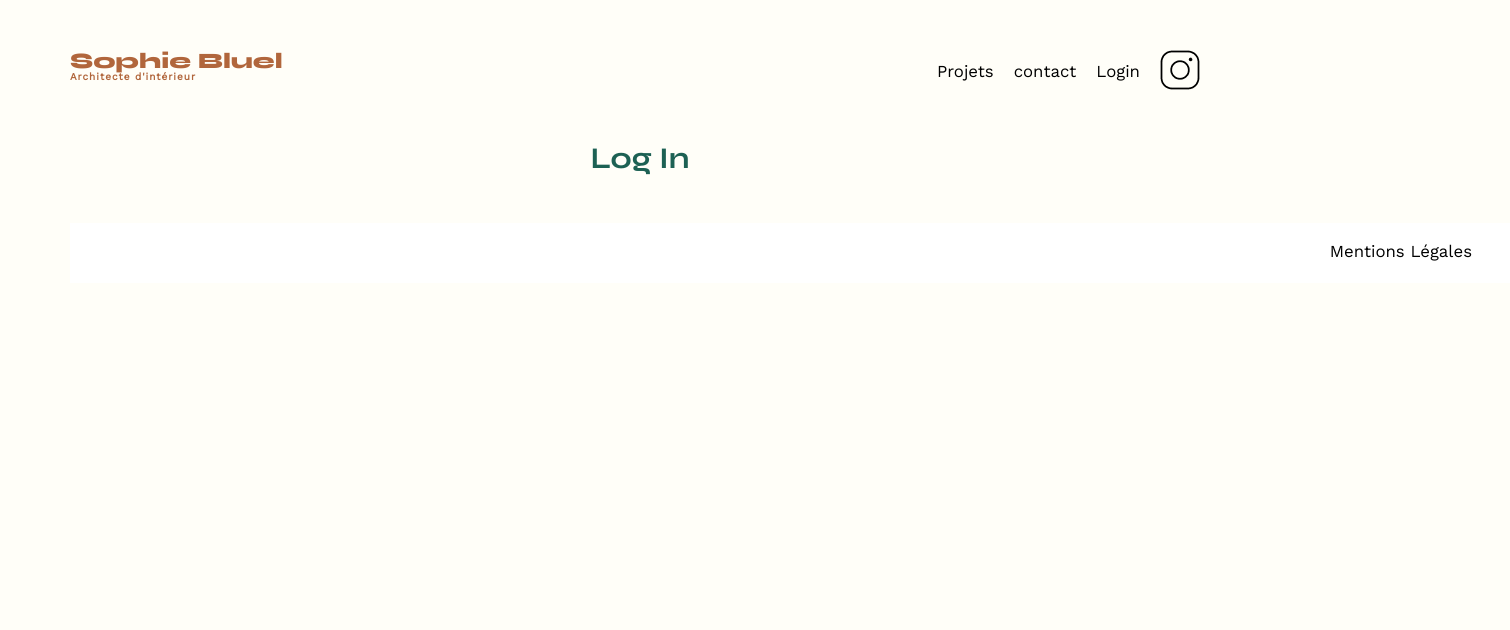
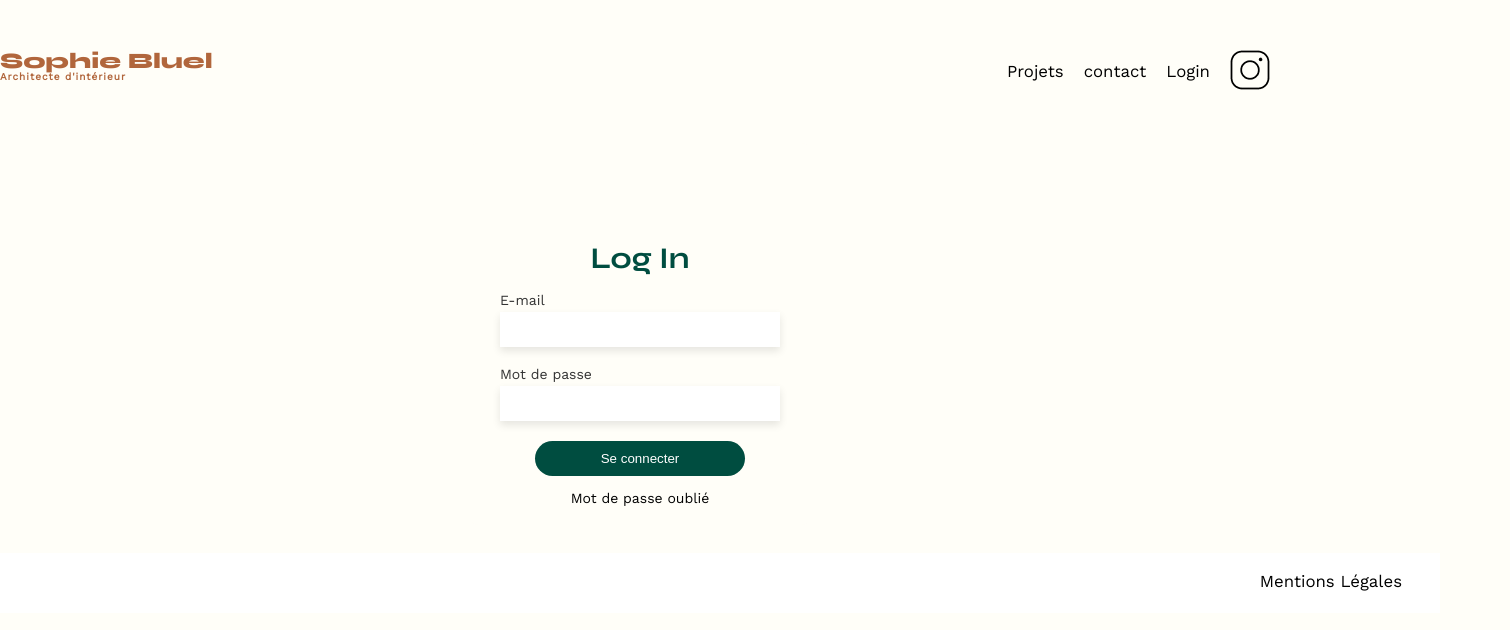
Before and after one commit to Shikacho/Projet-n3, a plain HTML site: page login.html in a window 1280 px wide. Shown: the whole page, 1510 px wide, since content can reach past the window. Drawn offline with nearby package versions, Linux system fonts and the light colour scheme.

Commit message:
page de connexion ajouté

```diff
--- a/assets/style.css
+++ b/assets/style.css
@@ -1,9 +1,5 @@
-/* http://meyerweb.com/eric/tools/css/reset/
-   v2.0 | 20110126
-   License: none (public domain)
-*/
 
-html, body, div, span, applet, object, iframe,
+html,body, div, span, applet, object, iframe,
 h1, h2, h3, h4, h5, h6, p, blockquote, pre,
 a, abbr, acronym, address, big, cite, code,
 del, dfn, em, img, ins, kbd, q, s, samp,
@@ -23,11 +19,21 @@ time, mark, audio, video {
 	font: inherit;
 	vertical-align: baseline;
 }
-/* HTML5 display-role reset for older browsers */
+
 article, aside, details, figcaption, figure,
 , header, hgroup, menu, nav, section {
 	display: block;
 }
+.login-html {
+	margin: 0;
+	padding: 0;
+	border: 0;
+	font-size: 100%;
+	font: inherit;
+	vertical-align: baseline;
+	height: 100%;
+}
+
 body {
 	line-height: 1;
 }
@@ -46,9 +52,9 @@ table {
 	border-collapse: collapse;
 	border-spacing: 0;
 }
-/** end reset css**/
+
 body {
-	max-width: 1140px;
+	max-width: 1440px;
 	margin:auto;
 	font-family: 'Work Sans' ;
 	font-size: 14px;
@@ -241,3 +247,95 @@ nav a:hover {
 	color:#B1663C;
 
 }
+
+.login-body {
+    font-family: Arial, sans-serif;
+    background-color: #f8f8f2;
+    display: flex;
+    justify-content: center;
+    align-items: center;
+    height: 1024px;
+    margin: 0;
+}
+
+.login-container {
+    text-align: center;
+    width: 100%;
+}
+
+.login-form {
+    background-color: #FFFEF8;
+    padding: 20px;
+    border-radius: 8px;
+    width: 300px;
+    margin: auto;
+    text-align: center;
+	padding-top: 100px;
+}
+
+.login-title {
+    margin-bottom: 20px;
+    color: #004d40;
+}
+
+.login-label {
+    display: block;
+    text-align: left;
+    margin-bottom: 5px;
+    color: #333;
+	padding-left: 10px;
+}
+
+.login-input {
+    width: calc(100% - 20px);
+    padding: 10px;
+    margin-bottom: 20px;
+    border: 1px  #ccc;
+    box-shadow: 0 4px 8px rgba(0, 0, 0, 0.1);
+    box-sizing: border-box;
+}
+
+.login-button {
+    background-color: #004d40;
+    color: white;
+    padding: 10px 20px;
+    border: none;
+    border-radius: 25px;
+    cursor: pointer;
+    width: 70%;
+}
+
+.login-button:hover {
+    background-color: #00332d;
+}
+
+.forgot-password {
+    display: block;
+    margin-top: 15px;
+    color: black;
+    text-decoration: none;
+}
+
+.forgot-password:hover {
+    text-decoration: underline;
+}
+
+.login-footer {
+	display: block;
+	background-color: white;
+	width: 1440px;
+	height: 60px;
+	padding: none;
+	margin : none;
+}
+.login-footer nav ul {
+	display: flex;
+	justify-content: flex-end;
+	margin: 2em;
+
+}
+.login-footer nav li {
+	padding: 0 10px;
+	font-size: 1.2em;
+	padding-top: 20px;
+}
--- a/login.html
+++ b/login.html
@@ -2,7 +2,7 @@
 <html lang="fr">
 <head>
 	<meta charset="UTF-8">
-	<title>Page de connexion</title>
+	<title>Sophie Bluel - Page de connexion</title>
 	<meta name="viewport" content="width=device-width, initial-scale=1.0">
 	<link rel="preconnect" href="https://fonts.googleapis.com">
 	<link rel="preconnect" href="https://fonts.gstatic.com" crossorigin>
@@ -24,14 +24,18 @@
     </nav>
 </header>
 <main>
-    <section id="connexion">
-    <h2>Log In</h2>
-    </section>
-
-
-
+	<div class="login-container">
+	<form class="login-form">
+		<h2 class="login-title">Log In</h2>
+		<span class="login-label">E-mail</span>
+		<input type="email" class="login-input" required>
+		<span class="login-label">Mot de passe</span>
+		<input type="password" class="login-input" required>
+		<button class="login-button">Se connecter</button>
+		<a href="#" class="forgot-password">Mot de passe oublié</a>
+	</form>
+</div>
 </main>
-
 <footer>
 	<nav>
 		<ul>
```
